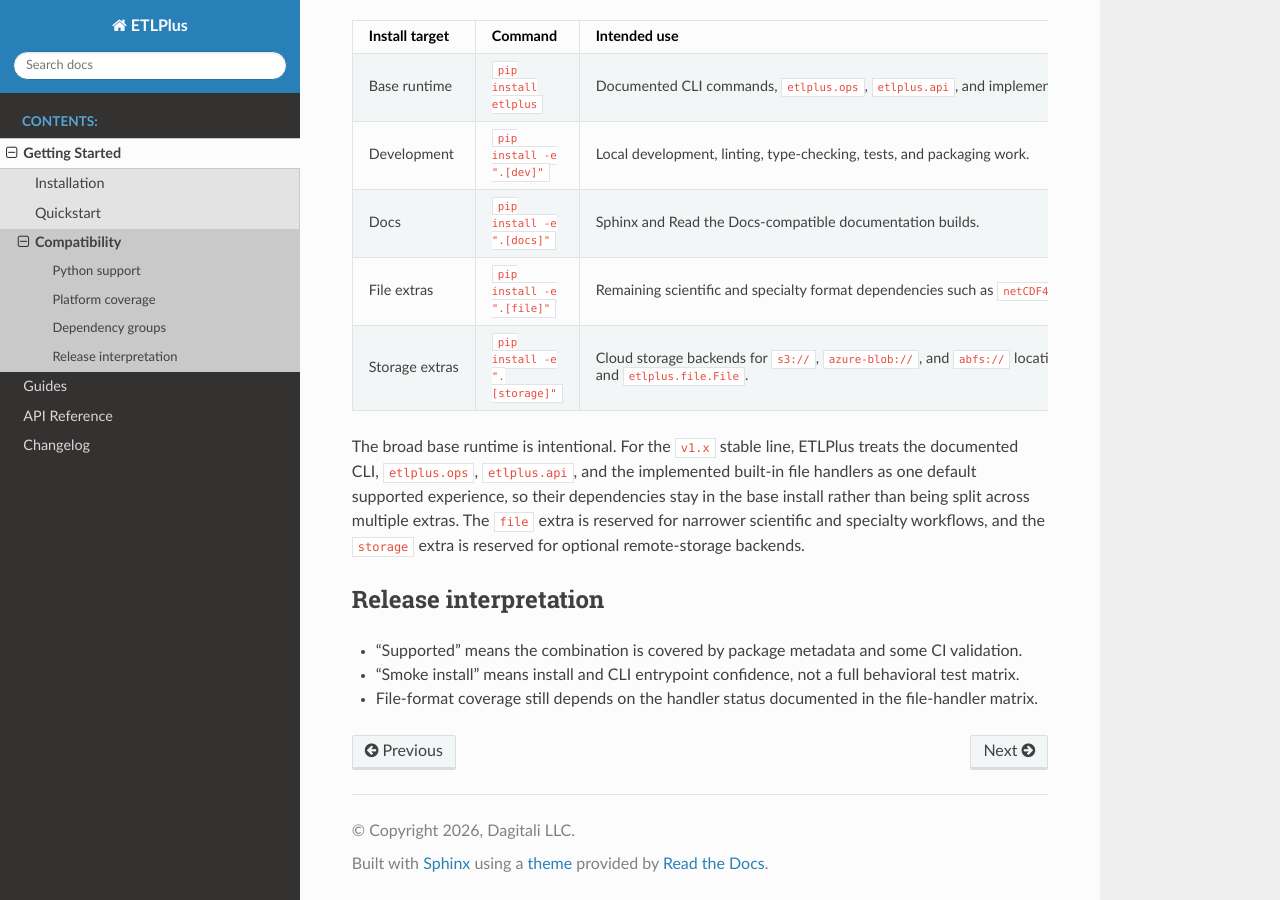
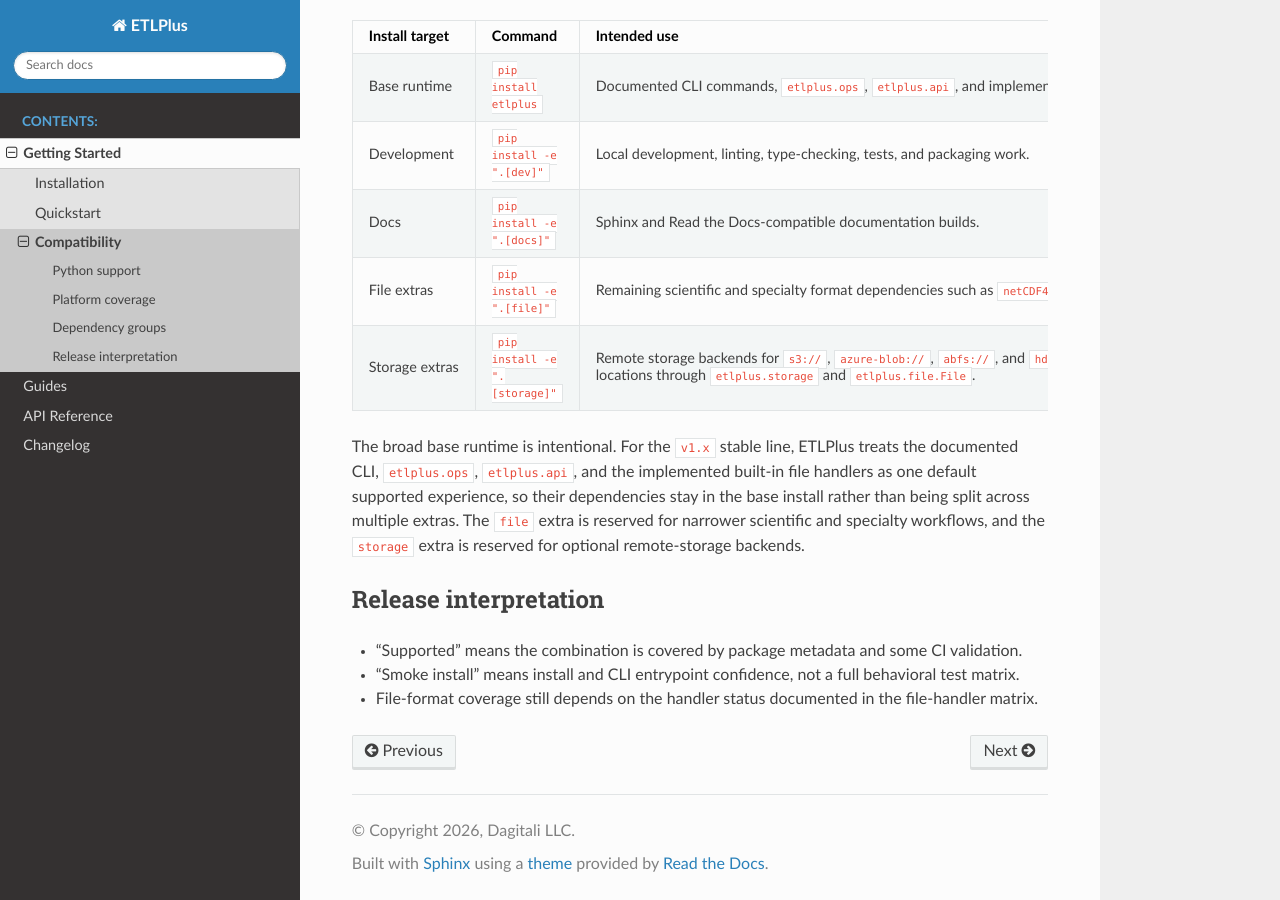
Before and after one commit to Dagitali/ETLPlus, a Sphinx documentation site: the page built from docs/source/getting-started/compatibility.md, in a window 1280 px wide and 900 px high, scrolled down 873 px. Built offline with Sphinx 7.4.7 and the Read the Docs theme 3.1.0, drawn with Linux system fonts in a browser that asks for light colours.

Commit message:
docs(readthedocs): Update compatibility.md

```diff
--- a/docs/source/getting-started/compatibility.md
+++ b/docs/source/getting-started/compatibility.md
@@ -34,7 +34,7 @@ packaging and entrypoint regressions before release.
 | Development | `pip install -e ".[dev]"` | Local development, linting, type-checking, tests, and packaging work. |
 | Docs | `pip install -e ".[docs]"` | Sphinx and Read the Docs-compatible documentation builds. |
 | File extras | `pip install -e ".[file]"` | Remaining scientific and specialty format dependencies such as `netCDF4`, `pyreadr`, `pyreadstat`, and `xarray`. |
-| Storage extras | `pip install -e ".[storage]"` | Cloud storage backends for `s3://`, `azure-blob://`, and `abfs://` locations through `etlplus.storage` and `etlplus.file.File`. |
+| Storage extras | `pip install -e ".[storage]"` | Remote storage backends for `s3://`, `azure-blob://`, `abfs://`, and `hdfs://` locations through `etlplus.storage` and `etlplus.file.File`. |
 
 The broad base runtime is intentional. For the `v1.x` stable line, ETLPlus treats the documented
 CLI, `etlplus.ops`, `etlplus.api`, and the implemented built-in file handlers as one default
```
